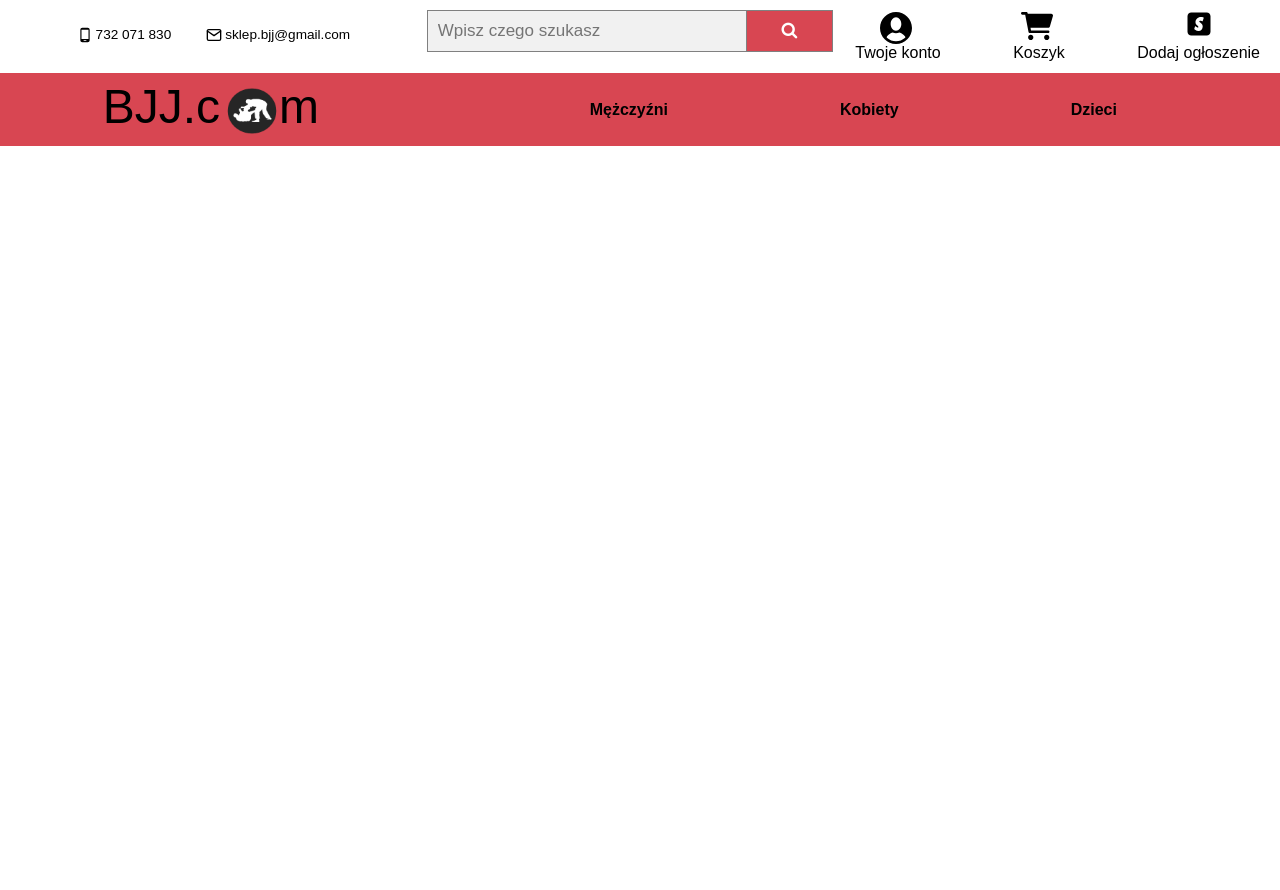
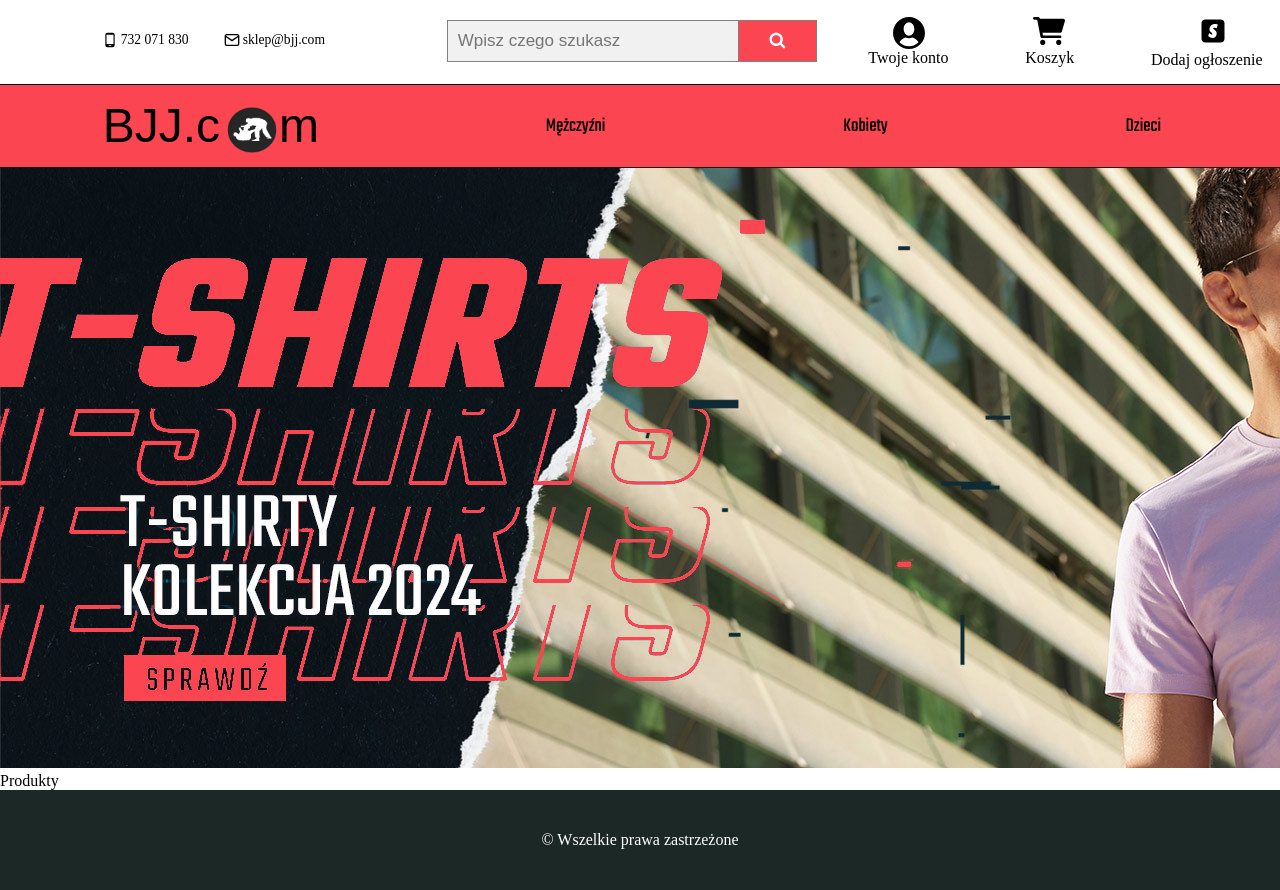
Before and after one commit to WilinskiW/SklepInternetowyBJJ, a PHP site: page / in a window 1280 px wide; the page is wider, and only the part inside the window is pictured. Before the commit the page ends 146 px from the top of that part, so only its background shows below. Run offline with PHP 8.4, Linux system fonts and the light colour scheme.

Commit message:
Header done, big image

```diff
--- a/css/style.css
+++ b/css/style.css
@@ -1,12 +1,11 @@
 :root {
     --black-color: #1C2826;
-    --red-color: hsl(355, 65%, 56%);
-    --moreRed--color: hsl(355, 90%, 56%);
+    --red-color: hsl(356, 96%, 63%);
+    --moreRed--color: hsl(355, 98%, 64%);
 }
 
 body {
     margin: 0 auto;
-    font-family: 'Montserrat', 'Teko', Arial, sans-serif, 'Arial', 'Helvetica', sans-serif;
 }
 
 a {
@@ -79,7 +78,7 @@ a {
 }
 
 form.search-bar {
-    padding-top: 10px;
+    padding: 20px;
     justify-content: center;
     align-self: center;
     grid-area: search_bar;
@@ -118,6 +117,7 @@ form.search-bar::after {
 
 #options {
     display: flex;
+    padding: 15px;
     justify-content: space-between;
     grid-area: options;
     -webkit-user-select: none;
@@ -131,7 +131,6 @@ form.search-bar::after {
     display: flex;
     justify-content: center;
     flex-direction: column;
-    padding: 2px;
 }
 
 #option_menu_userAccount:before {
@@ -150,11 +149,6 @@ form.search-bar::after {
     padding-left: 8px;
 }
 
-#option_menu_sell_product {
-    padding-right: 20px;
-    padding-bottom: 5px;
-}
-
 #option_menu_sell_product:before {
     content: url("../svg/sell.svg");
     width: 64px;
@@ -162,12 +156,12 @@ form.search-bar::after {
 }
 
 /*Header - Navigation panel*/
-
-.navigation-panel {
-    width: 100%;
-    height: 70px;
-    background-color: var(--red-color);
-    grid-area: 2 / 1 / 2 / -1;
+.logo-block,
+#products-block {
+    border-top: black 1px solid;
+    border-bottom: black 1px solid;
+    font-family: 'Teko', sans-serif;
+    font-size: 1.25em;
 }
 
 .logo-block {
@@ -181,6 +175,8 @@ form.search-bar::after {
 
 .logo {
     display: flex;
+    padding-top: 7px;
+
 }
 
 .bjj-text {
@@ -195,13 +191,13 @@ form.search-bar::after {
 }
 
 #logo-png {
+    display: flex;
     padding-top: 7px;
 }
 
 /* Products */
 
 #products-block {
-    padding: 6px;
     display: flex;
     align-items: center;
     justify-content: space-evenly;
@@ -210,13 +206,34 @@ form.search-bar::after {
 }
 
 .product {
-    padding: 15px;
+    align-content: center;
+    height: 81px;
     background-color: var(--red-color);
-    font-weight: bold;
-    transition: background-color ease;
+    flex-grow: 1;
+}
+
+.category-href {
+    display: flex;
+    justify-content: center;
 }
 
 .product:hover {
-    border-radius: 30px;
     background-color: var(--moreRed--color);
+    border-collapse: collapse;
+    border: 1px solid;
 }
+
+/* END Header */
+/* Main */
+
+/* END Main */
+/* Footer */
+footer {
+    display: flex;
+    justify-content: center;
+    align-items: center;
+    height: 100px;
+    color: white;
+    background-color: var(--black-color);
+}
+/* END Footer */
--- a/index.html
+++ b/index.html
@@ -4,6 +4,9 @@
     <meta charset="UTF-8">
     <title>Sklep BJJ - najlepszy sprzęt sportowy do brazyliskiego jiu jitsu</title>
     <link rel="stylesheet" href="css/style.css">
+    <link rel="preconnect" href="https://fonts.googleapis.com">
+    <link rel="preconnect" href="https://fonts.gstatic.com" crossorigin>
+    <link href="https://fonts.googleapis.com/css2?family=Teko:wght@300..700&display=swap" rel="stylesheet">
 </head>
 <body>
 <header class="main-panel">
@@ -12,12 +15,13 @@
             <a href="tel:732 071 830">732 071 830</a>
         </div>
         <div id="email-contact">
-            <a href="mailto:sklep.bjj@gmail.com">sklep.bjj@gmail.com</a>
+            <a href="mailto:sklep@bjj.com">sklep@bjj.com</a>
         </div>
     </div>
     <div id="menu-search">
         <div id="search-block">
-            <link rel="stylesheet" href="https://cdnjs.cloudflare.com/ajax/libs/font-awesome/4.7.0/css/font-awesome.min.css">
+            <link rel="stylesheet"
+                  href="https://cdnjs.cloudflare.com/ajax/libs/font-awesome/4.7.0/css/font-awesome.min.css">
             <form class="search-bar">
                 <input type="text" placeholder="Wpisz czego szukasz" name="search">
                 <button type="submit"><i class="fa fa-search"></i></button>
@@ -47,14 +51,19 @@
         </div>
     </div>
     <nav id="products-block">
-        <div id="men-products" class="product"><a href="">Mężczyźni</a></div>
-        <div id="woman-products" class="product"><a href="">Kobiety</a></div>
-        <div id="kid-products" class="product"><a href="">Dzieci</a></div>
+        <div id="men-products" class="product"><a class="category-href" href="">Mężczyźni</a></div>
+        <div id="woman-products" class="product"><a class="category-href" href="">Kobiety</a></div>
+        <div id="kid-products" class="product"><a class="category-href" href="">Dzieci</a></div>
     </nav>
 </header>
 <main>
+    <a href=""><img src="jpg/bjj_kolekcja_red.jpg" alt="kolekcja: t-shirty 2024"></a>
+    <section class="product-gallery">
+        <span id="produkt">Produkty</span>
+    </section>
 </main>
 <footer>
+<p>&COPY; Wszelkie prawa zastrzeżone</p>
 </footer>
 </body>
 </html>
```
Also changed, not shown: jpg/bjj_kolekcja_red.jpg (added).
